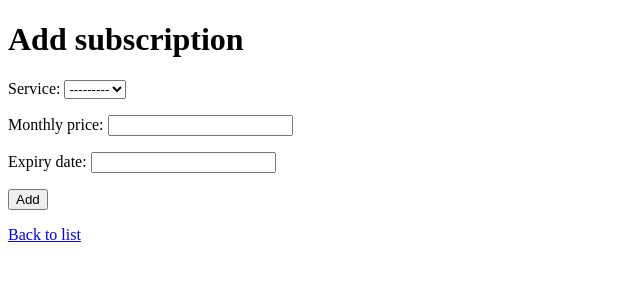
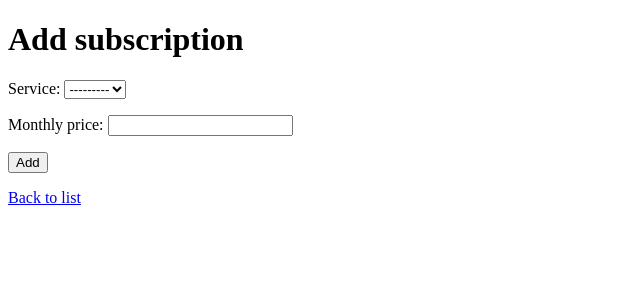
Before and after one commit to andersganander/Subscription_manager, a Django app: page /subscriptions/add/ in a window 1280 px wide. Shown: the top 300 px of the page, without its empty margins (0-640 px from the left). Run offline with Django 5.2, Linux system fonts and the light colour scheme; data that the repository does not hold is empty.

Commit message:
Change model to reflect changes in subscription details #46

```diff
--- a/subscriptions/admin.py
+++ b/subscriptions/admin.py
@@ -1,6 +1,6 @@
 from django.contrib import admin
-from .models import Subscription, Reminder
+from .models import Subscription
 
 # Register your models here.
 admin.site.register(Subscription)
-admin.site.register(Reminder)
+#admin.site.register(Reminder)
--- a/subscriptions/forms.py
+++ b/subscriptions/forms.py
@@ -5,7 +5,7 @@ class SubscriptionForm(forms.ModelForm):
 
     class Meta:
         model = Subscription
-        fields = 'service', 'monthly_price','expiry_date'
+        fields = 'service', 'monthly_price'
 
 
 # class SubscriptionEditForm(forms.ModelForm):
@@ -19,11 +19,9 @@ class SubscriptionEditForm(forms.ModelForm):
 
     class Meta:
         model = Subscription
-        fields = ['monthly_price', 'notes', 'expiry_date', 'active', 'service', 'subscriber', 'subscription_reminder', 'paymentmethod', 'subscription_category']
+        fields = ['monthly_price', 'notes', 'active', 'service', 'subscriber', 'subscription_category']
         widgets = {
             'monthly_price': forms.NumberInput(attrs={'class': 'validate'}),
-            'notes': forms.Textarea(attrs={'class': 'materialize-textarea'}),
-            'expiry_date': forms.DateInput(format=('%Y-%m-%d'), attrs={'class': 'datepicker'}),
+            'notes': forms.TextInput(attrs={'class': 'validate'}),
             'active': forms.CheckboxInput(),
-            'paymentmethod': forms.TextInput(attrs={'class': 'validate'}),
         }
--- a/subscriptions/models.py
+++ b/subscriptions/models.py
@@ -4,15 +4,10 @@ from services.models import Service, Category
 
 # Create your models here.
 
-# TODO Update ERD
-class Reminder(models.Model):
-    message = models.CharField(max_length=200)
-    reminder_date = models.DateField()
-
 class Subscription(models.Model):
     monthly_price = models.IntegerField()
-    notes = models.TextField(blank=True)
-    expiry_date = models.DateField(blank=True, null=True)
+    notes = models.CharField(max_length=200, blank=True)
+    #expiry_date = models.DateField(blank=True, null=True)
     active = models.BooleanField(default=True)
     created_date = models.DateTimeField(auto_now=True)
     service = models.ForeignKey(
@@ -23,15 +18,18 @@ class Subscription(models.Model):
         User, on_delete = models.CASCADE,
         related_name="subscriptions"
     )
-    subscription_reminder = models.ForeignKey(
-        Reminder, null=True, blank=True, on_delete = models.SET_NULL,
-        related_name="reminder"
-    )
-    paymentmethod = models.CharField(max_length=200, blank=True)
+    # subscription_reminder = models.ForeignKey(
+    #     Reminder, null=True, blank=True, on_delete = models.SET_NULL,
+    #     related_name="reminder"
+    # )
+    #paymentmethod = models.CharField(max_length=200, blank=True)
     subscription_category = models.ForeignKey(
         Category, null=True, blank=True, on_delete=models.SET_NULL,
         related_name="subscription_categorys"
     )
+    reminder_date = models.DateField(blank=True, null=True)
+    reminder_notes = models.CharField(max_length=200, blank=True)
+
 
     print(f"self.subscriber.username")
     print(f"self.service.name")
--- a/subscriptions/templates/subscription_list.html
+++ b/subscriptions/templates/subscription_list.html
@@ -48,10 +48,10 @@
                         <span class="title"><b>Notes:</b></span> {{ subscription.notes }}
                     </li>
                     <li class="collection-item">
-                        <span class="title"><b>Reminder Date:</b></span> {{ subscription.expiry_date|date:"Y-m-d" }}
+                        <span class="title"><b>Reminder Date:</b></span> {{ subscription.reminder_date|date:"Y-m-d" }}
                     </li>
                     <li class="collection-item">
-                        <span class="title"><b>Reminder Notes:</b></span> {{ subscription.notes }}
+                        <span class="title"><b>Reminder Notes:</b></span> {{ subscription.reminder_notes }}
                     </li>
                     <!--
                     <li class="collection-item">
```
Also changed, not shown: subscriptions/migrations/0002_remove_subscription_subscription_reminder_and_more.py (added).
